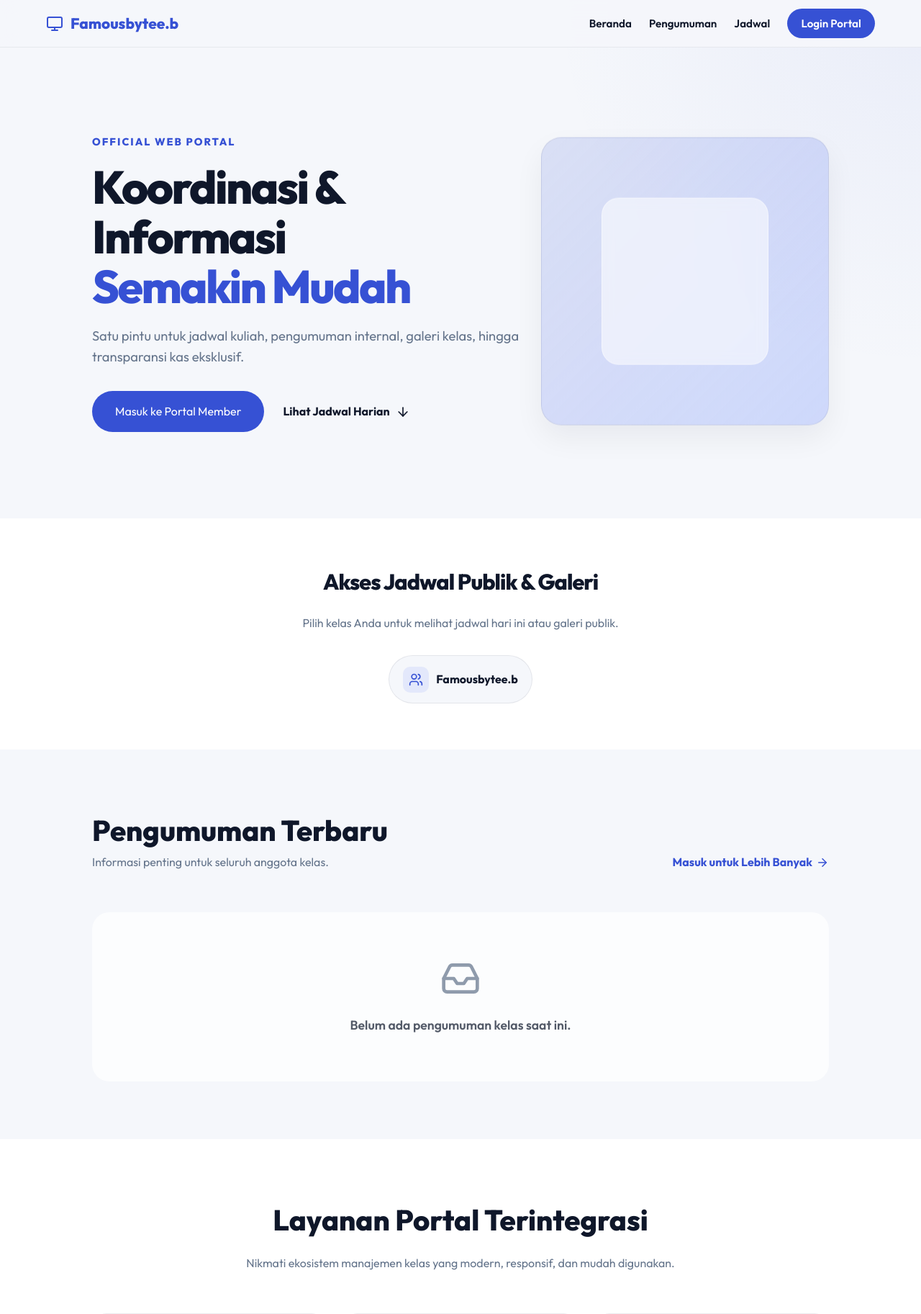
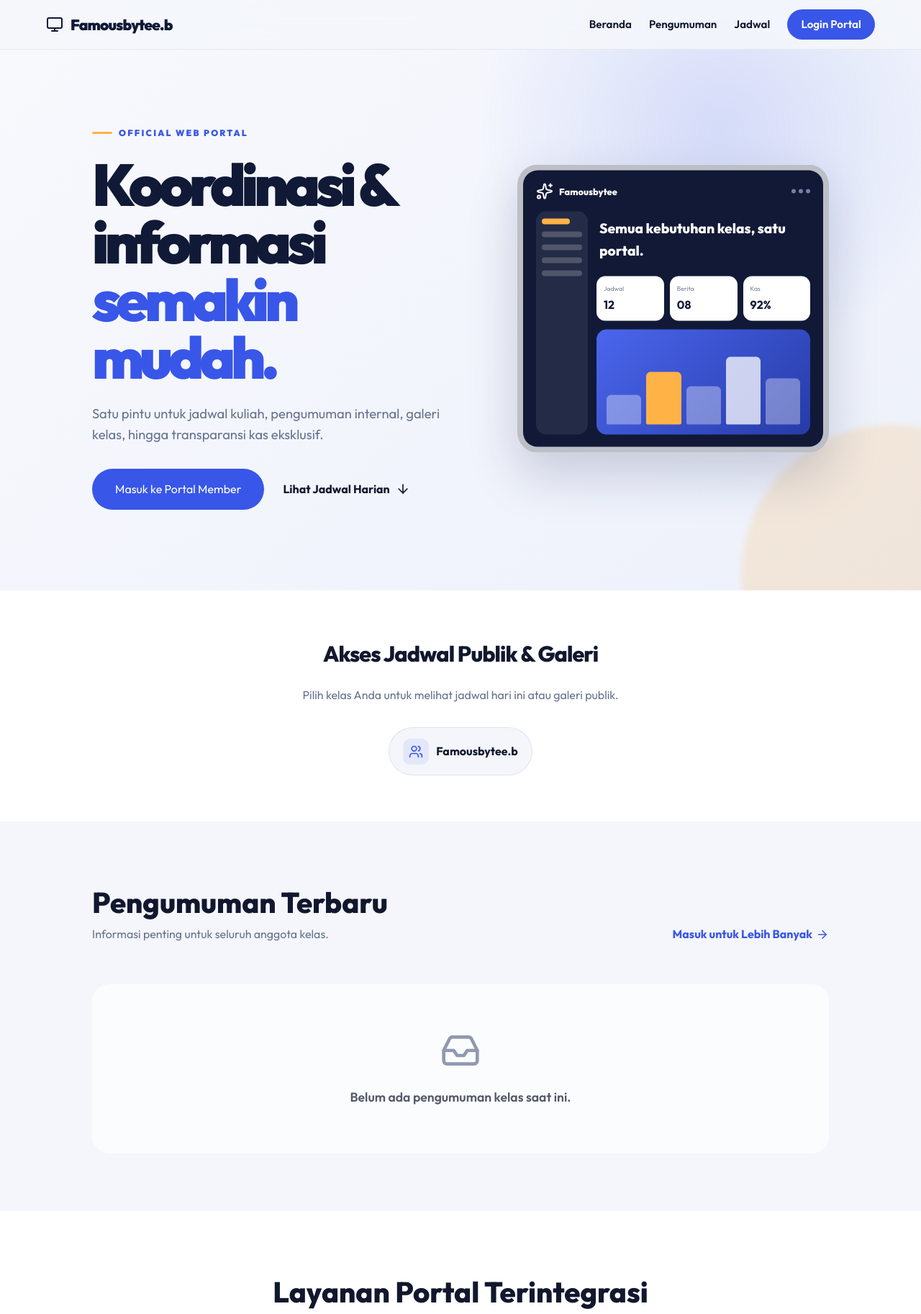
Before and after one commit to aris0996/famousbytee, a Flask app: page / in a window 1280 px wide. Shown: the top 1825 px of the page at 72% size. Run offline with Flask 3, Linux system fonts and the light colour scheme; data comes from the database, SQL or seed files in the repository; data that the repository does not hold is empty; parts of the project's set-up code (start-up, migrations or seed data) failed here and were passed over; some libraries are stand-ins or nearby versions.

Commit message:
Refresh public portal hero design

```diff
--- a/templates/index.html
+++ b/templates/index.html
@@ -29,12 +29,12 @@
 
     <style>
         :root {
-            --primary: #3651d4;
-            --secondary: #22316f;
-            --accent: #6b8afd;
-            --text-main: #0f172a;
-            --text-muted: #64748b;
-            --bg: #f5f7fb;
+            --primary: #3856e8;
+            --secondary: #101936;
+            --accent: #ffb347;
+            --text-main: #11182e;
+            --text-muted: #66738f;
+            --bg: #f4f6fb;
             --bg-card: #ffffff;
             --border: rgba(15, 23, 42, 0.08);
             --transition: all 0.22s ease;
@@ -47,10 +47,10 @@
 
         /* Navbar */
         nav {
-            padding: 1rem 5%;
+            padding: 1.1rem 5%;
             display: flex; justify-content: space-between; align-items: center;
             position: fixed; top: 0; width: 100%; z-index: 1000;
-            background: rgba(245, 247, 251, 0.9); backdrop-filter: blur(12px);
+            background: rgba(244, 246, 251, 0.88); backdrop-filter: blur(18px);
             border-bottom: 1px solid rgba(15, 23, 42, 0.06);
             transition: var(--transition);
         }
@@ -59,7 +59,8 @@
             box-shadow: 0 8px 24px rgba(15,23,42,0.05);
             background: rgba(255, 255, 255, 0.96);
         }
-        .logo { display: flex; align-items: center; gap: 10px; font-weight: 800; font-size: 1.3rem; color: var(--primary); }
+        .logo { display: flex; align-items: center; gap: 10px; font-weight: 900; font-size: 1.3rem; color: var(--secondary); letter-spacing: -0.04em; }
+        .logo img { border-radius: 10px; background: white; padding: 4px; box-shadow: 0 5px 14px rgba(16,25,54,.08); }
         .nav-links { display: flex; gap: 1.5rem; list-style: none; align-items: center; }
         .nav-links a { text-decoration: none; color: var(--text-main); font-weight: 600; transition: var(--transition); font-size: 0.95rem; }
         .nav-links a:hover { color: var(--primary); }
@@ -68,35 +69,36 @@
 
         /* Hero Section */
         .hero {
-            padding: 8.5rem 5% 4.5rem;
+            position: relative; isolation: isolate; overflow: hidden;
+            padding: 9.5rem 5% 6rem;
             display: flex; flex-direction: column; align-items: center; text-align: center;
-            background: radial-gradient(circle at top right, rgba(54, 81, 212, 0.06), transparent 35%);
-            min-height: 90vh;
+            background: radial-gradient(circle at 78% 22%, rgba(56,86,232,.16), transparent 28%), linear-gradient(135deg, #f8f9fd 0%, #edf1fb 100%);
+            min-height: 92vh;
         }
-        .hero-content { max-width: 800px; margin-bottom: 3rem; }
-        .hero h1 { font-size: clamp(2.2rem, 8vw, 4rem); font-weight: 800; line-height: 1.08; margin-bottom: 1.25rem; color: #0f172a; letter-spacing: -0.04em; }
-        .hero h1 span { color: var(--primary); display: inline-block; }
+        .hero::before { content: ''; position: absolute; z-index: -1; width: 420px; height: 420px; border-radius: 50%; right: -170px; bottom: -190px; background: rgba(255,179,71,.18); filter: blur(4px); }
+        .hero-content { width: 100%; max-width: 640px; margin-bottom: 3rem; }
+        .eyebrow { display: inline-flex; align-items: center; gap: 9px; color: var(--primary); font-weight: 900; text-transform: uppercase; letter-spacing: .18em; font-size: .76rem; margin-bottom: 1.35rem; }
+        .eyebrow::before { content: ''; width: 28px; height: 3px; border-radius: 99px; background: var(--accent); }
+        .hero h1 { font-size: clamp(2.65rem, 7vw, 5.1rem); font-weight: 900; line-height: .98; margin-bottom: 1.5rem; color: var(--secondary); letter-spacing: -0.075em; }
+        .hero h1 span { color: var(--primary); display: block; }
         .hero p { font-size: clamp(1rem, 4vw, 1.15rem); color: var(--text-muted); margin-bottom: 2rem; max-width: 620px; margin-left: auto; margin-right: auto; }
         .hero-btns { display: flex; gap: 1rem; justify-content: center; flex-wrap: wrap; }
 
-        .hero-image { position: relative; width: 100%; max-width: 400px; margin-top: 1rem; }
-        .hero-image .abstract-shape {
-            width: 100%; aspect-ratio: 1; background: linear-gradient(135deg, rgba(54,81,212,0.14), rgba(107,138,253,0.28));
-            border-radius: 28px;
-            border: 1px solid var(--border);
-            box-shadow: 0 18px 40px rgba(15, 23, 42, 0.06);
-            animation: floaty 8s infinite alternate ease-in-out;
-            display: flex; align-items: center; justify-content: center;
-        }
-        .abstract-shape::before {
-            content: "";
-            width: 58%;
-            height: 58%;
-            border-radius: 24px;
-            background: rgba(255,255,255,0.55);
-            backdrop-filter: blur(8px);
-            border: 1px solid rgba(255,255,255,0.45);
-        }
+        .hero-image { position: relative; width: 100%; max-width: 520px; margin-top: 1rem; }
+        .dashboard-preview { position: relative; width: 100%; aspect-ratio: 1.08; padding: 1.1rem; background: #111936; border: 8px solid rgba(255,255,255,.72); border-radius: 28px; box-shadow: 0 30px 70px rgba(23,35,83,.2); animation: floaty 8s infinite alternate ease-in-out; transform: rotate(2deg); }
+        .preview-top { display:flex; align-items:center; justify-content:space-between; color:#fff; margin-bottom:1rem; }
+        .preview-brand { display:flex; align-items:center; gap:8px; font-size:.8rem; font-weight:800; }
+        .preview-brand i { width:25px; height:25px; padding:5px; border-radius:8px; color:#111936; background:#ffb347; }
+        .preview-dots { display:flex; gap:4px; } .preview-dots span { width:6px; height:6px; border-radius:50%; background:#7380aa; }
+        .preview-body { display:grid; grid-template-columns: 72px 1fr; gap:12px; height:calc(100% - 40px); }
+        .preview-sidebar { border-radius:14px; background:rgba(255,255,255,.08); padding:10px 8px; display:flex; flex-direction:column; gap:10px; }
+        .preview-sidebar span { height:8px; border-radius:9px; background:rgba(255,255,255,.2); } .preview-sidebar span:first-child { background:#ffb347; width:70%; }
+        .preview-main { display:flex; flex-direction:column; gap:12px; }
+        .preview-welcome { color:#fff; font-size:clamp(.9rem,2vw,1.2rem); font-weight:800; text-align:left; padding:8px 4px; }
+        .preview-cards { display:grid; grid-template-columns:repeat(3,1fr); gap:8px; }
+        .preview-card { min-height:54px; border-radius:12px; padding:10px; background:#fff; text-align:left; } .preview-card small { display:block; color:#7a849d; font-size:.55rem; } .preview-card strong { display:block; color:#111936; font-size:1rem; margin-top:3px; }
+        .preview-panel { flex:1; border-radius:14px; background:linear-gradient(135deg,#4b66ed,#263ba8); padding:14px; display:flex; align-items:flex-end; gap:7px; overflow:hidden; }
+        .preview-panel span { flex:1; height:35%; border-radius:6px 6px 2px 2px; background:rgba(255,255,255,.35); } .preview-panel span:nth-child(2){height:62%;background:#ffb347}.preview-panel span:nth-child(3){height:45%}.preview-panel span:nth-child(4){height:80%;background:rgba(255,255,255,.75)}.preview-panel span:nth-child(5){height:54%}
 
         @keyframes floaty {
             0% { transform: translateY(0); }
@@ -171,8 +173,9 @@
 
 
         @media (min-width: 992px) {
-            .hero { flex-direction: row; text-align: left; padding: 11rem 10% 7rem; }
-            .hero-content { margin-bottom: 0; }
+            .hero { flex-direction: row; align-items: center; gap: clamp(3rem, 8vw, 8rem); text-align: left; padding: 10.5rem 10% 7rem; }
+            .hero-content { flex: 1 1 52%; min-width: 0; margin-bottom: 0; }
+            .hero-image { flex: 0 1 46%; min-width: 390px; margin-top: 0; }
             .hero p { margin-left: 0; }
             .hero-btns { justify-content: flex-start; }
             .features, .class-selector, footer { padding-left: 10%; padding-right: 10%; }
@@ -180,7 +183,9 @@
 
         @media (max-width: 600px) {
             .nav-links li.hide-mobile { display: none; }
-            .hero { padding-top: 8rem; }
+            .hero { padding-top: 8rem; min-height: auto; }
+            .hero h1 { font-size: clamp(2.65rem, 13vw, 4.2rem); }
+            .hero-image { max-width: 460px; }
             .feature-card { padding: 2rem 1.5rem; }
             .gallery-grid { grid-template-columns: repeat(2, 1fr); }
         }
@@ -210,10 +215,10 @@
 
     <section class="hero">
         <div class="hero-content" data-aos="fade-up" data-aos-duration="1000">
-            <span style="color: var(--primary); font-weight: 800; text-transform: uppercase; letter-spacing: 2px; font-size: 0.9rem; display: inline-block; margin-bottom: 1rem;">
+            <span class="eyebrow">
                 Official Web Portal
             </span>
-            <h1>Koordinasi & Informasi <br><span data-aos="zoom-in" data-aos-delay="200">Semakin Mudah</span></h1>
+            <h1>Koordinasi & informasi <span data-aos="zoom-in" data-aos-delay="200">semakin mudah.</span></h1>
             <p data-aos="fade-up" data-aos-delay="300">Satu pintu untuk jadwal kuliah, pengumuman internal, galeri kelas, hingga transparansi kas eksklusif.</p>
             <div class="hero-btns" data-aos="fade-up" data-aos-delay="400">
                 {% if current_user.is_authenticated %}
@@ -231,8 +236,19 @@
             </div>
         </div>
         <div class="hero-image" data-aos="fade-left" data-aos-duration="1200">
-            <div class="abstract-shape">
-                <!-- Abstract morphing shape without the tiny icon -->
+            <div class="dashboard-preview">
+                <div class="preview-top">
+                    <div class="preview-brand"><i data-lucide="sparkles"></i> Famousbytee</div>
+                    <div class="preview-dots"><span></span><span></span><span></span></div>
+                </div>
+                <div class="preview-body">
+                    <div class="preview-sidebar"><span></span><span></span><span></span><span></span><span></span></div>
+                    <div class="preview-main">
+                        <div class="preview-welcome">Semua kebutuhan kelas, satu portal.</div>
+                        <div class="preview-cards"><div class="preview-card"><small>Jadwal</small><strong>12</strong></div><div class="preview-card"><small>Berita</small><strong>08</strong></div><div class="preview-card"><small>Kas</small><strong>92%</strong></div></div>
+                        <div class="preview-panel"><span></span><span></span><span></span><span></span><span></span></div>
+                    </div>
+                </div>
             </div>
         </div>
     </section>
```
